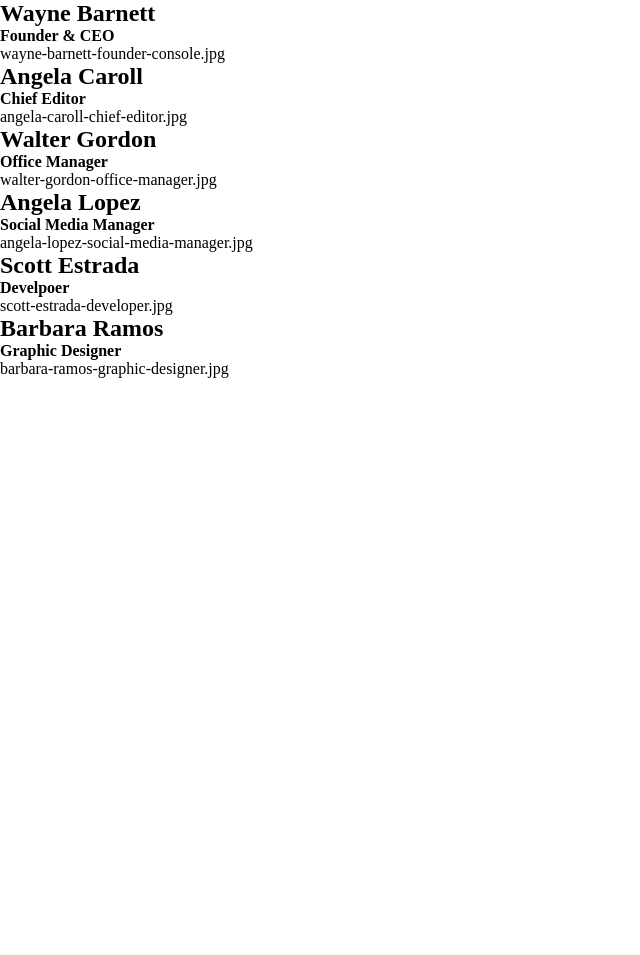
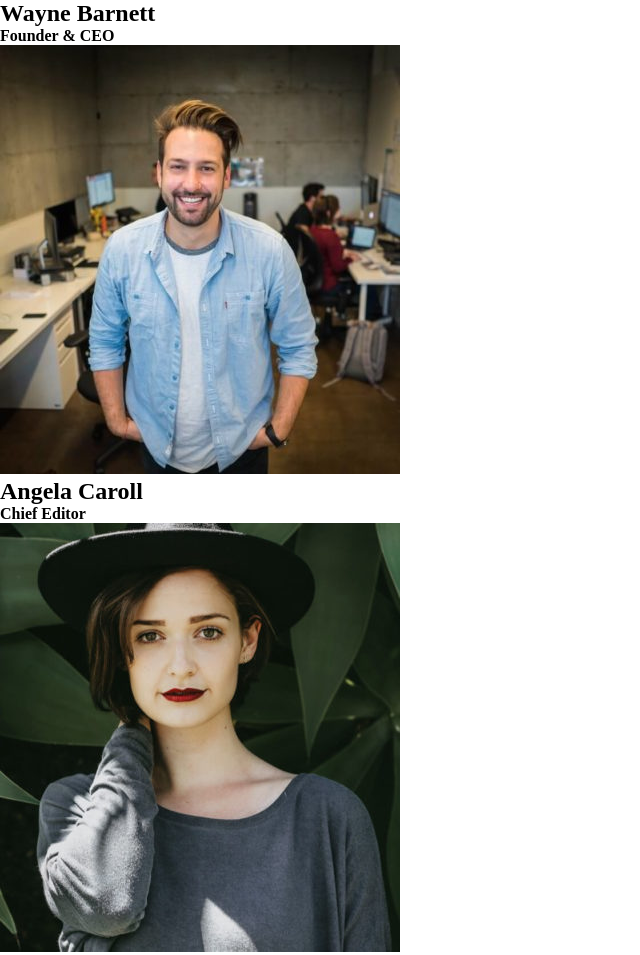
Before and after one commit to Gabriele-Cavallo/js-our-team, a plain HTML site: page bonus/index.html in a window 1280 px wide. Shown: the top 955 px of the page, without its empty margins (0-640 px from the left). Before the commit the page ends 800 px from the top, so only its background shows below. Drawn offline with Linux system fonts and the light colour scheme.

Commit message:
feat: add img to DOM print

```diff
--- a/bonus/js/script.js
+++ b/bonus/js/script.js
@@ -23,7 +23,7 @@
         {
             name: 'Wayne Barnett',
             role: 'Founder & CEO',
-            image: 'wayne-barnett-founder-console.jpg'
+            image: 'wayne-barnett-founder-ceo.jpg'
         },
         {
             name: 'Angela Caroll',
@@ -66,7 +66,7 @@ for (let i = 0; i < ourTeam.length; i++) {
     <li>
     <h2>${thisTeamMember.name}</h2>
     <h4>${thisTeamMember.role}</h4>
-    <p>${thisTeamMember.image}</p>
+    <img src="./img/${thisTeamMember.image}" alt="team-member">
     </li>`
     // - Popolo l'elemento del DOM inserendo il template con le variabili contenenti le informazioni al posto dei placeholder
     membersList.innerHTML += listItem;
--- a/js/script.js
+++ b/js/script.js
@@ -23,7 +23,7 @@
         {
             name: 'Wayne Barnett',
             role: 'Founder & CEO',
-            image: 'wayne-barnett-founder-console.jpg'
+            image: 'wayne-barnett-founder-ceo.jpg'
         },
         {
             name: 'Angela Caroll',
```
Also changed, not shown: bonus/index.html (+1 -1 lines).
